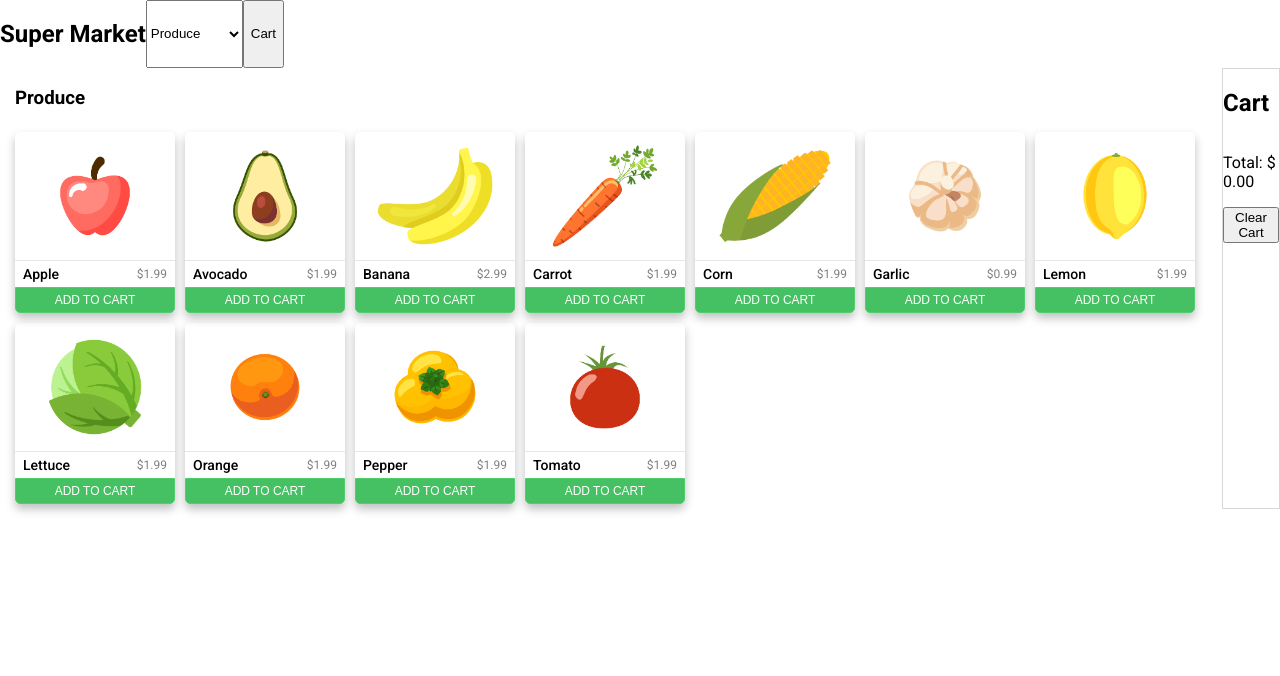
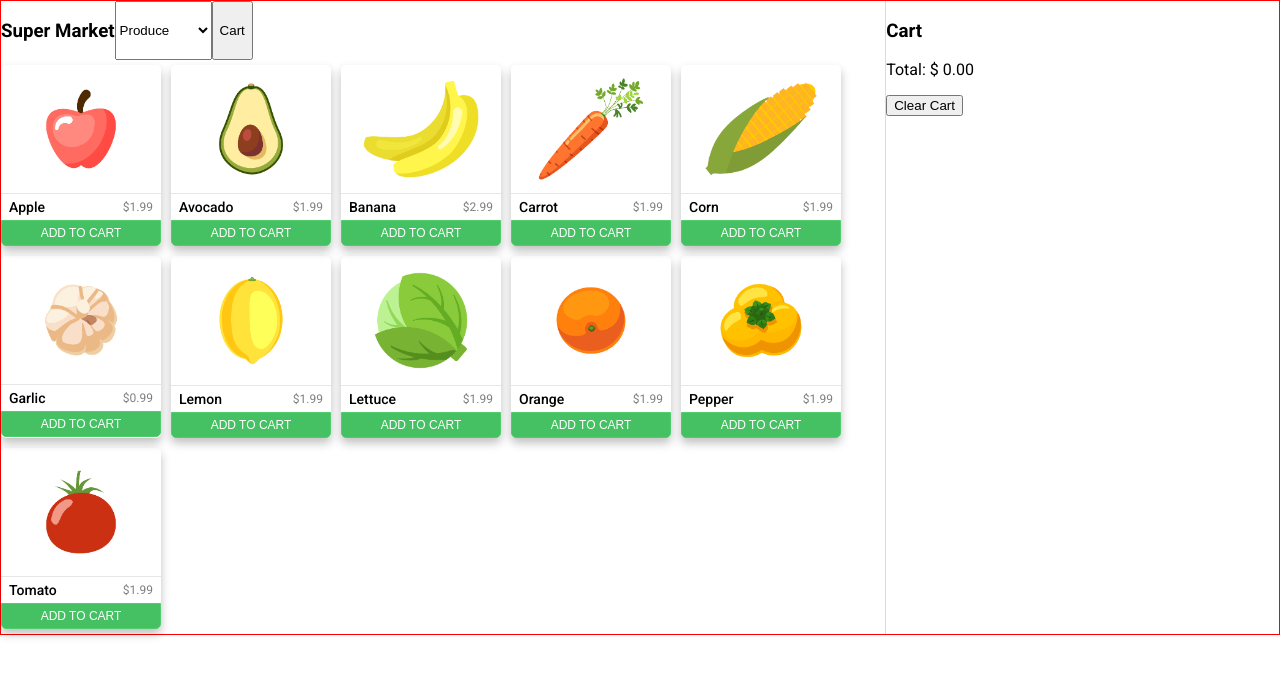
Before and after one commit to whlong1/reactville, a React (Create React App) app: page / in a window 1280 px wide. Shown: the top 676 px of the page. Built offline with nearby package versions, Linux system fonts and the light colour scheme.

Commit message:
clean up css, add cart to layout

```diff
--- a/src/SuperMarket/Cart.jsx
+++ b/src/SuperMarket/Cart.jsx
@@ -8,7 +8,7 @@ const Cart = (props) => {
 
   return (
     <div className="cart">
-      <h1>Cart</h1>
+      <h3>Cart</h3>
       {props.cart?.map((item, idx) => (
         <CartItem key={idx} item={item} removeFromCart={props.removeFromCart} />
       ))}
--- a/src/SuperMarket/DisplayProducts.jsx
+++ b/src/SuperMarket/DisplayProducts.jsx
@@ -13,11 +13,8 @@ const DisplayProducts = (props) => {
   })
 
   return (
-    <div className="display-products-section">
-      <h3>{props.productCategory}</h3>
-      <div className="product-list">
-        {selectedProducts}
-      </div>
+    <div className="product-list">
+      {selectedProducts}
     </div>
   )
 }
--- a/src/SuperMarket/SuperMarket.jsx
+++ b/src/SuperMarket/SuperMarket.jsx
@@ -32,23 +32,24 @@ const SuperMarket = () => {
 
   return (
     <div className="super-market">
-
+      <section>
         <nav>
           <h1>Super Market</h1>
           <CategoryMenu products={products} setProductCategory={setProductCategory} />
           <button onClick={() => setToggleCart(!toggleCart)}>Cart</button>
         </nav>
 
-      <section>
         <DisplayProducts
           products={products}
           addToCart={addToCart}
           productCategory={productCategory}
         />
+
+      </section>
+
       {toggleCart &&
         <Cart cart={cart} removeFromCart={removeFromCart} setCart={setCart} />
       }
-      </section>
 
     </div>
   )
--- a/src/SuperMarket/styles/style.css
+++ b/src/SuperMarket/styles/style.css
@@ -1,8 +1,5 @@
 .super-market {
-  height: 100vh;
-}
-
-.super-market section {
+  border: 1px solid red;
   display: flex;
 }
 
@@ -10,20 +7,22 @@
   display: flex;
 }
 
-.cart {
-  border: 1px solid rgb(215, 215, 215);
-  display: flex;
-  flex-direction: column;
-}
-
-.display-products-section {
-  padding: 0px 15px 0px 15px;
-}
-
 .product-list {
   display: flex;
   flex-wrap: wrap;
+  grid-area: products;
 }
+
+/* .super-market section {} */
+
+.cart {
+  width: 65%;
+  border-left: 1px solid #dbdbdb;
+}
+
+/* .display-products-section {
+  padding: 0px 15px 0px 15px;
+} */
 
 .product-card {
   display: flex;
```
Lines whose indentation alone changed are shown as unchanged.
